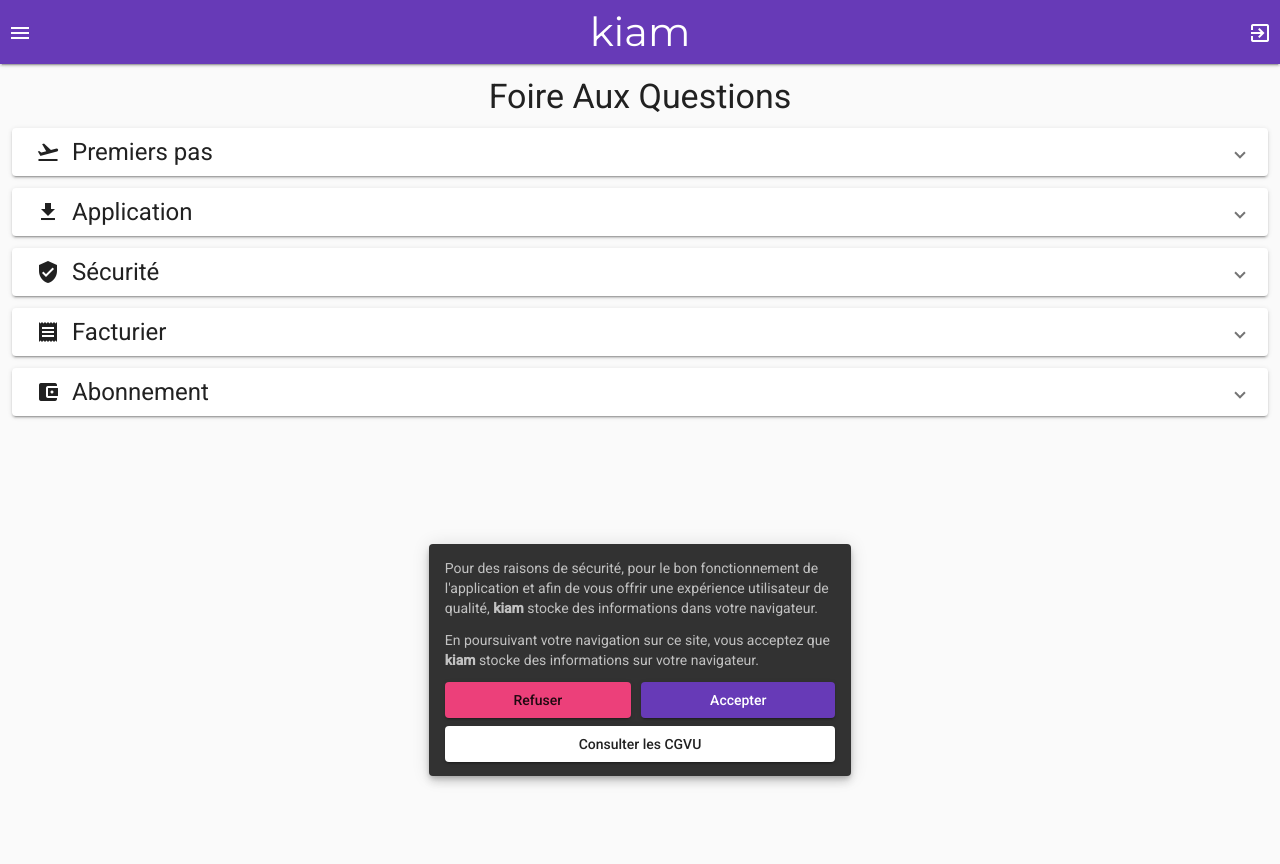
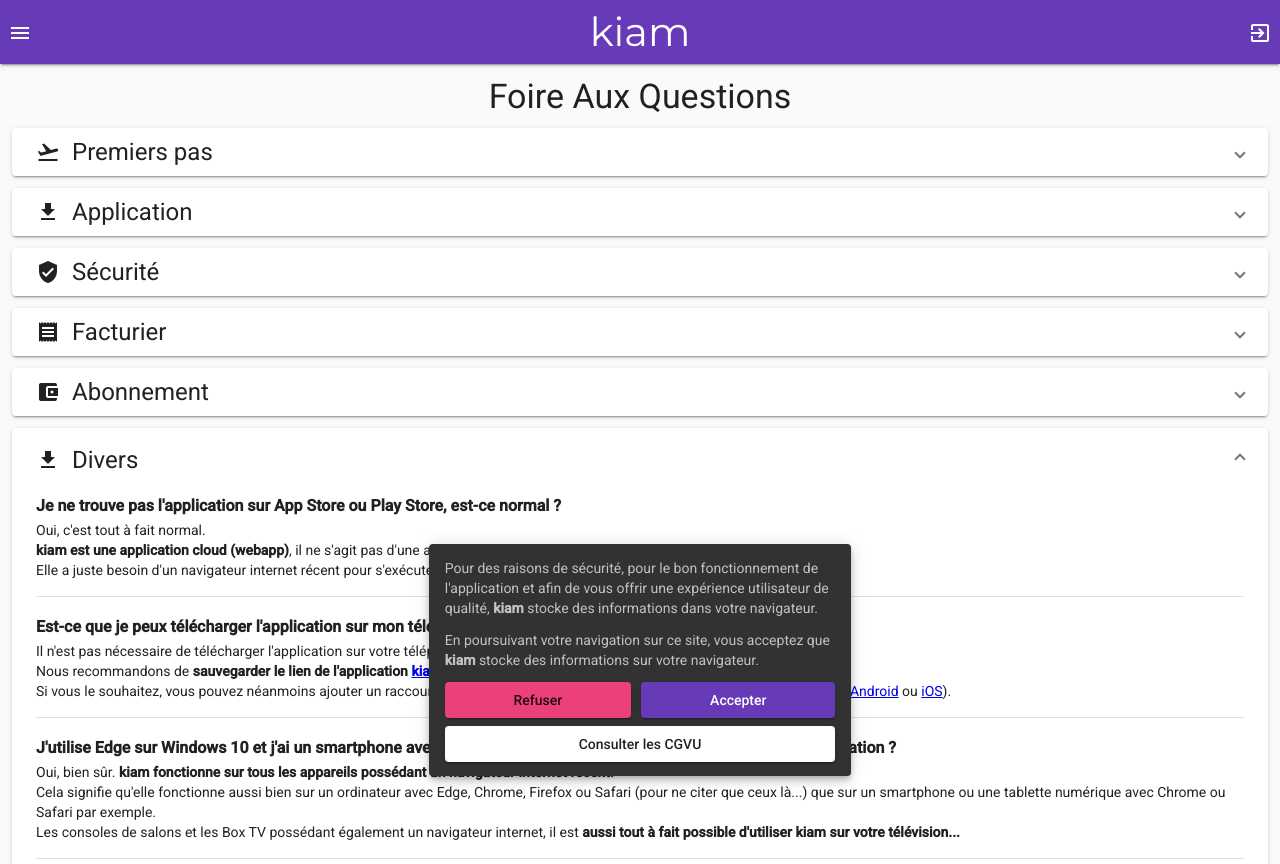
Before and after one commit to trendev/kiam-welcome, an Angular app: page /faq in a window 1280 px wide. Built offline with nearby package versions, Linux system fonts and the light colour scheme.

Commit message:
init misc faq

```diff
--- a/src/app/faq/faq.component.html
+++ b/src/app/faq/faq.component.html
@@ -4,3 +4,4 @@
 <app-security-questions [appName]="appName" [expanded]="expanded"></app-security-questions>
 <app-bills-questions [appName]="appName" [expanded]="expanded"></app-bills-questions>
 <app-subscription-questions [appName]="appName" [expanded]="expanded"></app-subscription-questions>
+<app-misc-questions [appName]="appName" [expanded]="expanded"></app-misc-questions>
--- a/src/app/faq/misc-questions/misc-questions.component.html
+++ b/src/app/faq/misc-questions/misc-questions.component.html
@@ -1 +1,68 @@
-<p>misc-questions works!</p>
+<mat-expansion-panel [expanded]=true>
+    <mat-expansion-panel-header>
+        <mat-panel-title>
+            <div class="faq-title">
+                <i class="material-icons">get_app</i>
+                <h1>Divers</h1>
+            </div>
+        </mat-panel-title>
+    </mat-expansion-panel-header>
+
+    <div>
+        <h3>Je ne trouve pas l'application sur App Store ou Play Store, est-ce normal ?</h3>
+        <p class="response">Oui, c'est tout à fait normal.</p>
+        <p class="response"><b>{{appName}} est une application cloud (webapp)</b>, il ne s'agit pas d'une application
+            native Android ou iOS.</p>
+        <p class="response">Elle a juste besoin d'un navigateur internet récent pour s'exécuter correctement.</p>
+    </div>
+    <mat-divider></mat-divider>
+    <div class="next">
+        <h3>Est-ce que je peux télécharger l'application sur mon téléphone ou ma tablette ?</h3>
+        <p class="response">Il n'est pas nécessaire de télécharger l'application sur votre téléphone ou votre tablette.
+        </p>
+        <p class="response">Nous recommandons de <b>sauvegarder le lien de l'application <a href="/app/"
+                    target="_blank">{{appName}}</a> dans les favoris</b> de votre navigateur internet.</p>
+        <p class="response">Si vous le souhaitez, vous pouvez néanmoins ajouter un raccourci à l'écran d'accueil de
+            votre téléphone ou de votre tablette (ex: sur <a
+                href="https://support.mozilla.org/fr/kb/comment-ajouter-un-raccourci-vers-site-web-firefox-android"
+                target="_blank">Android</a> ou <a href="https://support.apple.com/fr-fr/guide/iphone/iph42ab2f3a7/ios"
+                target="_blank">iOS</a>).</p>
+    </div>
+    <mat-divider></mat-divider>
+    <div class="next">
+        <h3>J'utilise Edge sur Windows 10 et j'ai un smartphone avec Windows Mobile. Est-ce que je peux aussi utiliser
+            l'application ? </h3>
+        <p class="response">Oui, bien sûr. <b>{{appName}} fonctionne sur tous les appareils possédant un navigateur
+                internet récent.</b>
+        </p>
+        <p class="response">Cela signifie qu'elle fonctionne aussi bien sur un ordinateur avec Edge, Chrome, Firefox ou
+            Safari (pour ne citer que ceux là...) que sur
+            un smartphone ou une tablette numérique avec Chrome ou Safari par exemple.</p>
+        <p class="response">Les consoles de salons et les Box TV possédant également un navigateur internet, il est
+            <b>aussi tout à fait possible d'utiliser {{appName}} sur votre télévision...</b></p>
+    </div>
+    <mat-divider></mat-divider>
+    <div class="next">
+        <h3>Un message apparaît de temps en temps m'informant qu'une mise à jour est disponible, que dois-je faire pour
+            mettre à jour l'application ?</h3>
+        <p class="response">La <b>mise à jour est automatique</b>.</p>
+        <p class="response">Vous pouvez toutefois cliquer sur le bouton vous
+            invitant à recharger l'application ou tout simplement fermer l'onglet courant ou votre navigateur internet
+            et réouvrir <b><a href="/app/">{{appName}}</a></b>.</p>
+        <p class="response">Un message de confirmation vous indiquera lorsque l'application est à jour et fonctionne
+            avec la dernière version de code.</p>
+    </div>
+    <mat-divider></mat-divider>
+    <div class="next">
+        <h3>Il a une page blanche indiquant que l'application est en cours de chargement mais elle ne se charge pas, que dois-je faire dans ce cas ?</h3>
+        <p class="response">Il est possible que la mise à jour <b>requiert que vous fermiez les autres onglets où l'application est déjà ouverte</b>.</p>
+        <p class="response">Veillez à exécuter <b><a href="/app/">{{appName}}</a></b> dans un seul onglet, afin d'éviter d'avoir des conflits de version au sein du même navigateur internet.</p>
+        <p class="response">Vous pouvez aussi <b>tout simplement rafraîchir l'onglet</b> de l'application.</p>
+    </div>
+    <mat-divider></mat-divider>
+    <div class="next">
+        <h3>Qui a conçu et qui maintient cette application ?</h3>
+        <p class="response">L'application <b>{{appName}} est développée et maintenue par la société TRENDev</b>, spécialisée en conseils, recherche et développement informatique.</p>
+        <p class="response">Sa conception repose sur un savoir-faire largement éprouvé dans le monde industriel et des technologies récentes et innovantes.</p>
+    </div>
+</mat-expansion-panel>
--- a/src/app/faq/misc-questions/misc-questions.component.scss
+++ b/src/app/faq/misc-questions/misc-questions.component.scss
@@ -0,0 +1,33 @@
+.faq-title {
+    display: flex;
+    align-items: center;
+
+    &>h1 {
+        margin-left: 12px;
+    }
+}
+
+mat-expansion-panel {
+    margin: 12px;
+}
+
+h1 {
+    margin: 0;
+}
+
+h3 {
+    margin: 0;
+    font-weight: bold;
+}
+
+.next {
+    margin-top: 16px;
+}
+
+mat-divider {
+    margin-top: 16px;
+}
+
+.response {
+    margin: 0;
+}
--- a/src/app/faq/misc-questions/misc-questions.component.ts
+++ b/src/app/faq/misc-questions/misc-questions.component.ts
@@ -1,4 +1,4 @@
-import { Component, OnInit } from '@angular/core';
+import { Component, OnInit, Input } from '@angular/core';
 
 @Component({
   selector: 'app-misc-questions',
@@ -7,6 +7,9 @@
 })
 export class MiscQuestionsComponent implements OnInit {
 
+  @Input() appName = 'kiam';
+  @Input() expanded = true;
+
   constructor() { }
 
   ngOnInit(): void {
```
